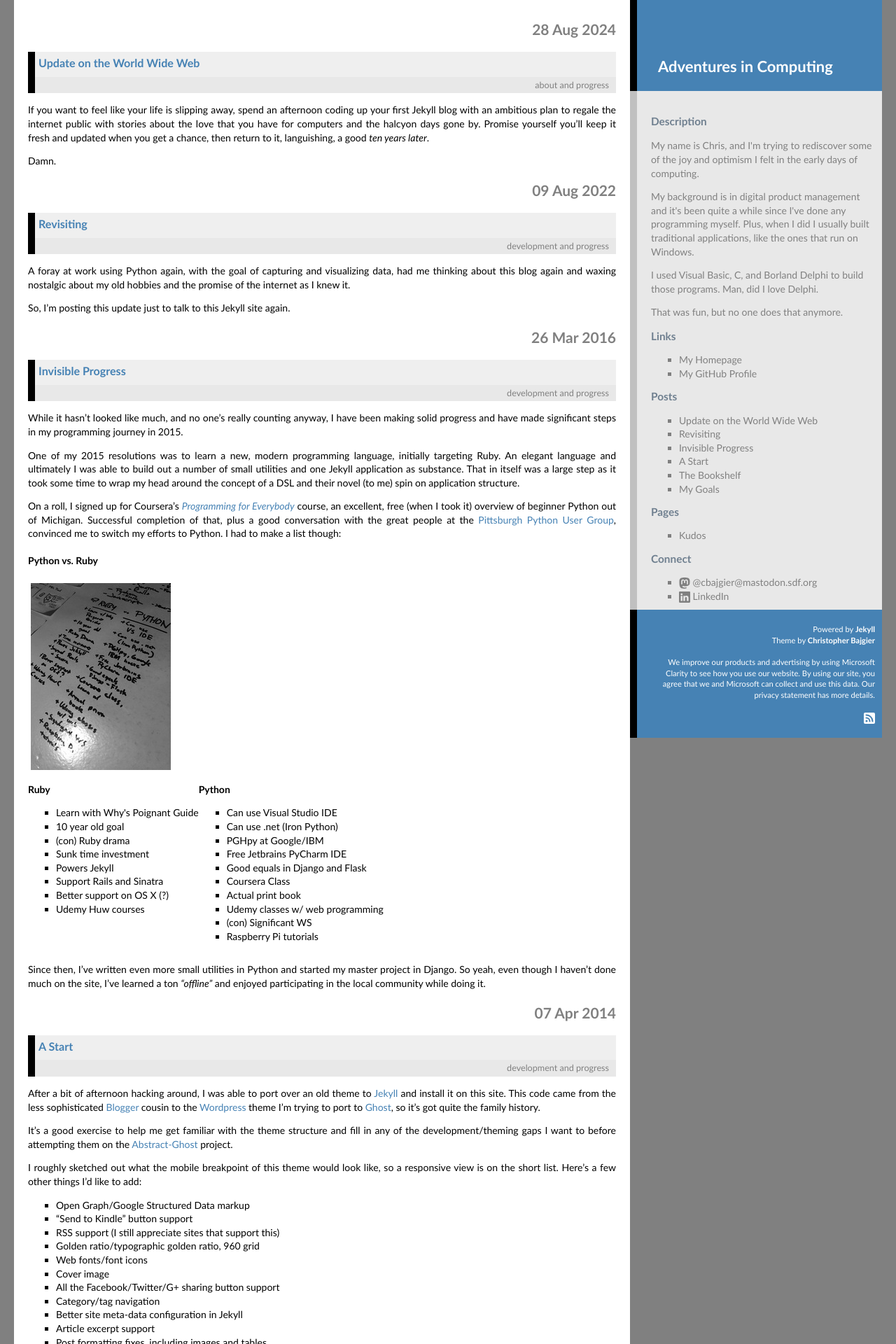
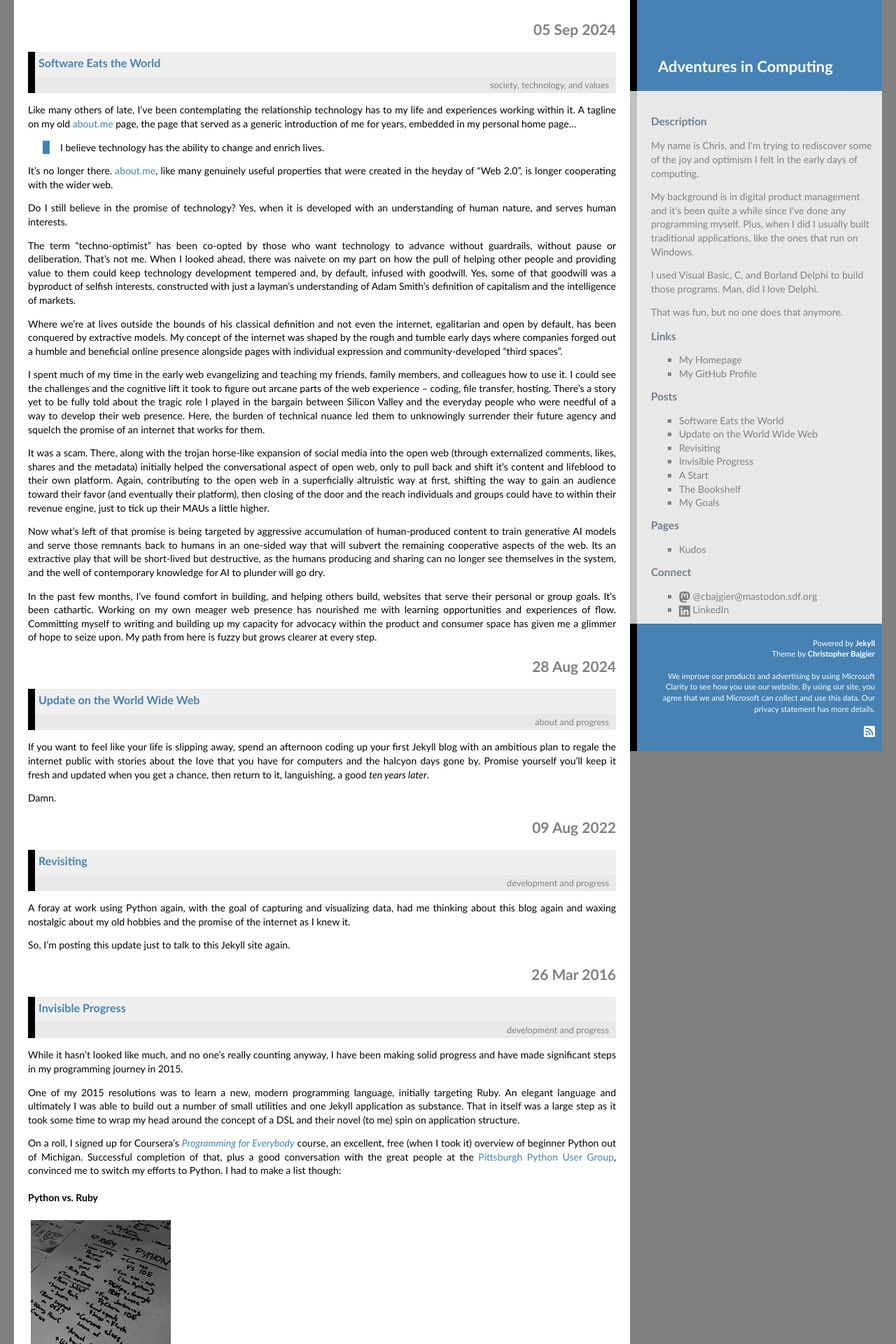
Before and after one commit to cbajgier/cbajgier.github.io, a Jekyll site: the page built from index.html, in a window 1280 px wide. Shown: the top 1920 px of the page at 70% size. Built offline with Jekyll 4.4.1, drawn with Linux system fonts in a browser that asks for light colours; nearby versions of some CDN libraries; library files that are not in the unit come from our copies.

Commit message:
New blog post and some path fixes

```diff
--- a/_includes/footer.html
+++ b/_includes/footer.html
@@ -1,10 +1,10 @@
 <script src="//ajax.googleapis.com/ajax/libs/jquery/1.11.0/jquery.min.js">
 </script>
 <script>
-    window.jQuery || document.write('<script src="js/vendor/jquery-1.11.0.min.js"><\/script>')
+    window.jQuery || document.write('<script src="/js/vendor/jquery-1.11.0.min.js"><\/script>')
 </script>
-<script src="js/plugins.js"></script>
-<script src="js/main.js"></script>
+<script src="/js/plugins.js"></script>
+<script src="/js/main.js"></script>
 
 </body>
 
--- /dev/null
+++ b/_posts/2024-09-05-software-eats-the-world.markdown
@@ -0,0 +1,27 @@
+---
+layout: post
+title:  "Software Eats the World"
+date:   2024-09-05 10:40:09
+categories: society technology values
+comments: true
+---
+
+Like many others of late, I've been contemplating the relationship technology has to my life and experiences working within it. A tagline on my old [about.me](https://about.me) page, the page that served as a generic introduction of me for years, embedded in my personal home page...
+
+> I believe technology has the ability to change and enrich lives.
+
+It's no longer there. [about.me](https://about.me), like many genuinely useful properties that were created in the heyday of "Web 2.0", is longer cooperating with the wider web.
+
+Do I still believe in the promise of technology? Yes, when it is developed with an understanding of human nature, and serves human interests.
+
+The term "techno-optimist" has been co-opted by those who want technology to advance without guardrails, without pause or deliberation. That's not me. When I looked ahead, there was naivete on my part on how the pull of helping other people and providing value to them could keep technology development tempered and, by default, infused with goodwill. Yes, some of that goodwill was a byproduct of selfish interests, constructed with just a layman's understanding of Adam Smith's definition of capitalism and the intelligence of markets.
+
+Where we're at lives outside the bounds of his classical definition and not even the internet, egalitarian and open by default, has been conquered by extractive models. My concept of the internet was shaped by the rough and tumble early days where companies forged out a humble and beneficial online presence alongside pages with individual expression and community-developed "third spaces".
+
+I spent much of my time in the early web evangelizing and teaching my friends, family members, and colleagues how to use it. I could see the challenges and the cognitive lift it took to figure out arcane parts of the web experience -- coding, file transfer, hosting. There's a story yet to be fully told about the tragic role I played in the bargain between Silicon Valley and the everyday people who were needful of a way to develop their web presence. Here, the burden of technical nuance led them to unknowingly surrender their future agency and squelch the promise of an internet that works for them.
+
+It was a scam. There, along with the trojan horse-like expansion of social media into the open web (through externalized comments, likes, shares and the metadata) initially helped the conversational aspect of open web, only to pull back and shift it's content and lifeblood to their own platform. Again, contributing to the open web in a superficially altruistic way at first, shifting the way to gain an audience toward their favor (and eventually their platform), then closing of the door and the reach individuals and groups could have to within their revenue engine, just to tick up their MAUs a little higher.
+
+Now what's left of that promise is being targeted by aggressive accumulation of human-produced content to train generative AI models and serve those remnants back to humans in an one-sided way that will subvert the remaining cooperative aspects of the web. Its an extractive play that will be short-lived but destructive, as the humans producing and sharing can no longer see themselves in the system, and the well of contemporary knowledge for AI to plunder will go dry.
+
+In the past few months, I've found comfort in building, and helping others build, websites that serve their personal or group goals. It's been cathartic. Working on my own meager web presence has nourished me with learning opportunities and experiences of flow. Committing myself to writing and building up my capacity for advocacy within the product and consumer space has given me a glimmer of hope to seize upon. My path from here is fuzzy but grows clearer at every step.
--- a/css/main.css
+++ b/css/main.css
@@ -226,7 +226,7 @@ a:active {
   }
 
 .post blockquote {
-	border-left: 10px solid #e8e8e8;
+	border-left: 10px solid steelblue;
 	margin-left: 1.5em;
 	padding-left: 15px;
   }
```
Also changed, not shown: cspell.json (added, +17 -0 lines), .cspell/custom-dictionary.txt (added).
